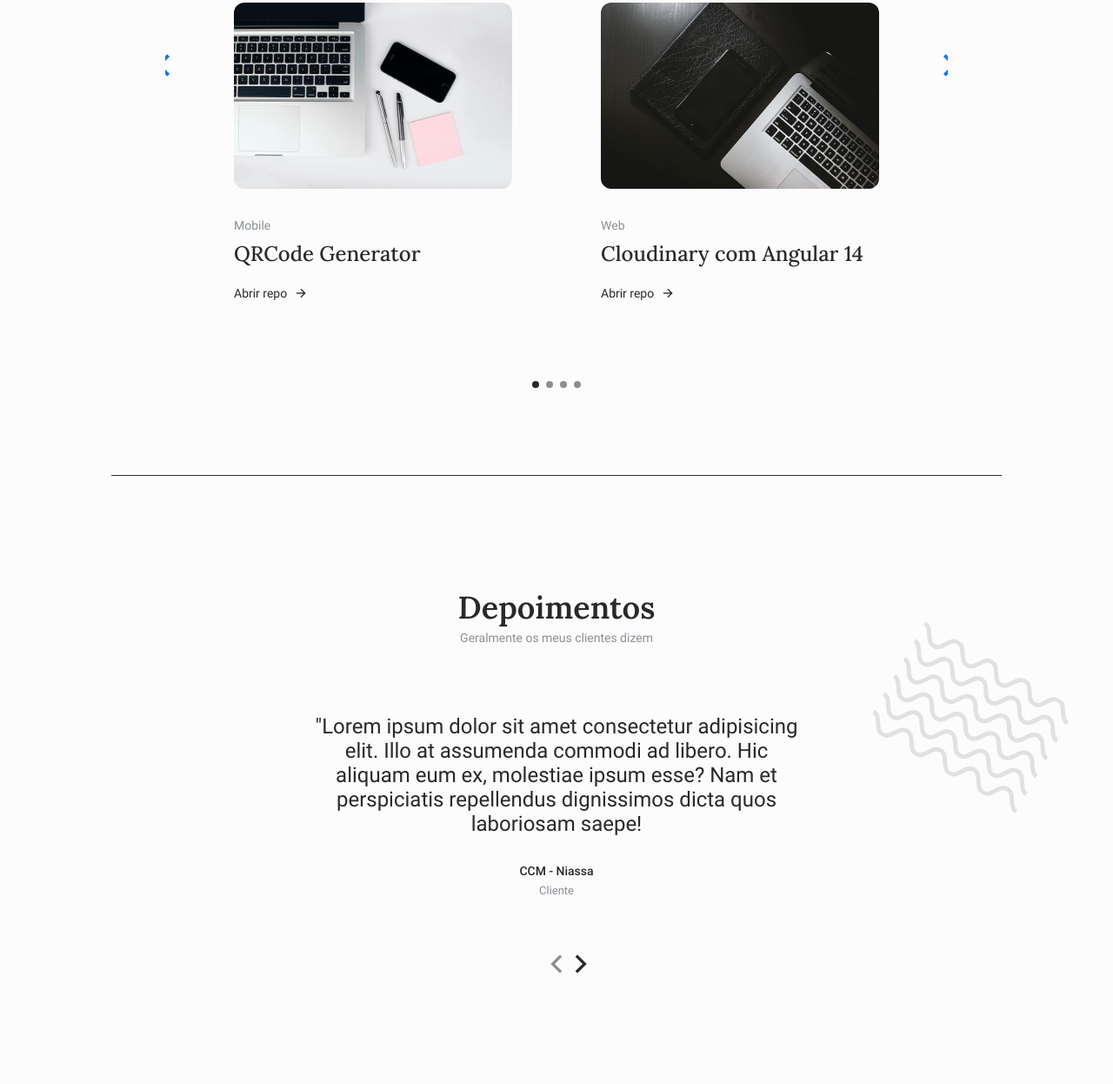
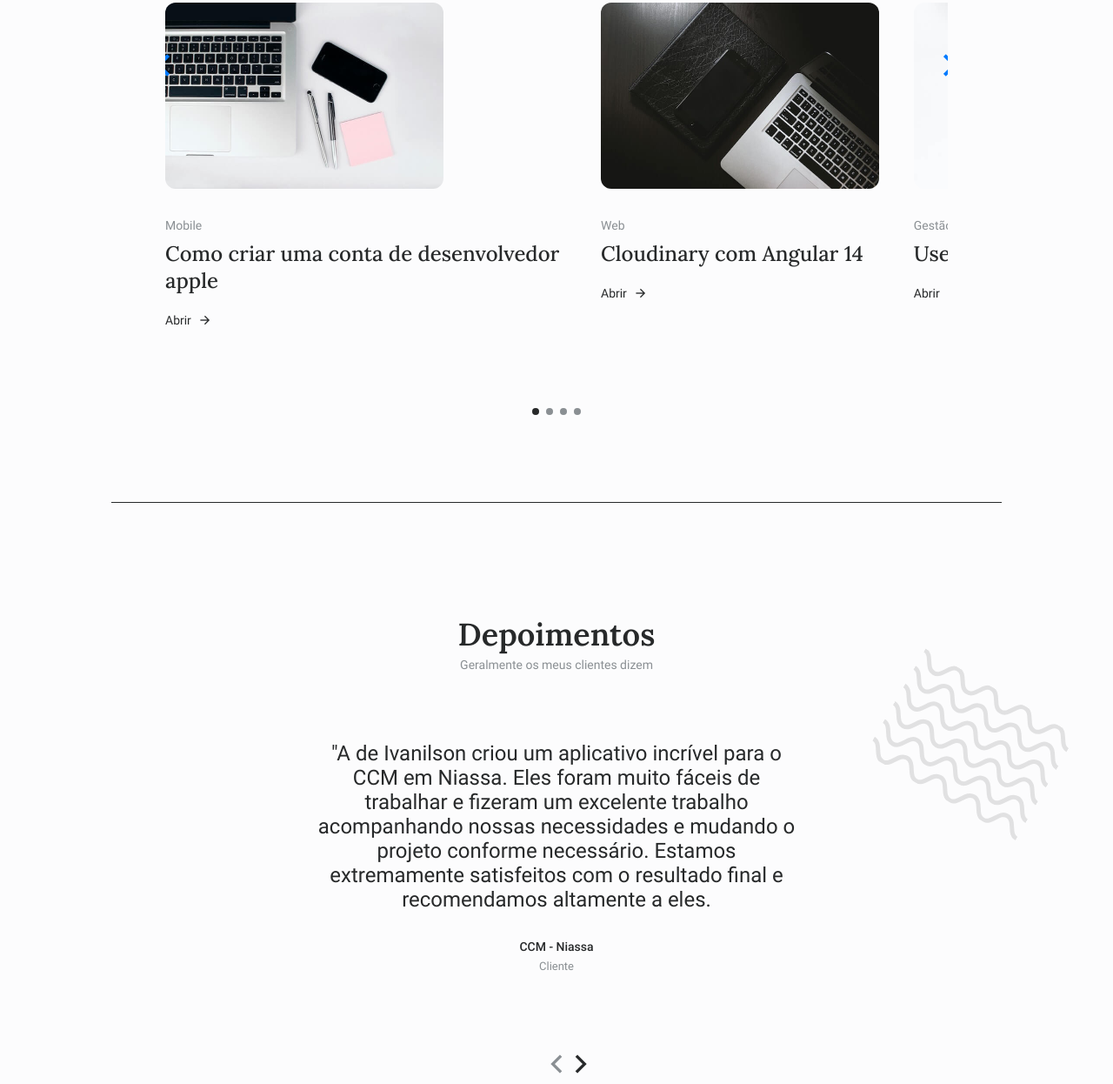
Before and after one commit to ima-antonio/ima-antonio, a plain HTML site: page index.html in a window 1280 px wide. Shown: the part 3942-5188 px from the top of the page at 87% size. Drawn offline with nearby package versions, Linux system fonts and the light colour scheme.

Commit message:
Update 3 - Add testimonial and links

```diff
--- a/index.html
+++ b/index.html
@@ -433,8 +433,8 @@
                                 class="projects__img">
                             <div>
                                 <span class="projects__subtitle">Mobile</span>
-                                <h1 class="projects__title">QRCode Generator</h1>
-                                <a href="#" target="_blank" class="projects__button">Abrir repo <i
+                                <h1 class="projects__title">Como criar uma conta de desenvolvedor apple</h1>
+                                <a href="https://medium.com/@ivanilsonmartinsantonio7/como-criar-uma-conta-de-desenvolvedor-apple-e-publicar-seu-app-na-appstore-603dbbd2bab4" target="_blank" class="projects__button">Abrir <i
                                         class="ri-arrow-right-line"></i></a>
                             </div>
                         </div>
@@ -445,7 +445,7 @@
                             <div>
                                 <span class="projects__subtitle">Web</span>
                                 <h1 class="projects__title">Cloudinary com Angular 14</h1>
-                                <a href="https://medium.com/@ivanilsonmartinsantonio7/angular14-cloudinary-i-642a8960dda7" target="_blank" class="projects__button">Abrir repo <i
+                                <a href="https://medium.com/@ivanilsonmartinsantonio7/angular14-cloudinary-i-642a8960dda7" target="_blank" class="projects__button">Abrir <i
                                         class="ri-arrow-right-line"></i></a>
                             </div>
                         </div>
@@ -454,9 +454,9 @@
                             <img src="assets/img/project3.jpg" alt="Projectos de Ivanilson Martins"
                                 class="projects__img">
                             <div>
-                                <span class="projects__subtitle">Mobile</span>
-                                <h1 class="projects__title">Local Notification</h1>
-                                <a href="#" target="_blank" class="projects__button">Abrir repo <i
+                                <span class="projects__subtitle">Gestão</span>
+                                <h1 class="projects__title">Use o git como um programador Sénior</h1>
+                                <a href="https://medium.com/@ivanilsonmartinsantonio7/use-o-git-como-um-programador-s%C3%A9nior-parte-ii-9c96971771a0" target="_blank" class="projects__button">Abrir <i
                                         class="ri-arrow-right-line"></i></a>
                             </div>
                         </div>
@@ -465,9 +465,9 @@
                             <img src="assets/img/project4.jpg" alt="Projectos de Ivanilson Martins"
                                 class="projects__img">
                             <div>
-                                <span class="projects__subtitle">Mobile</span>
-                                <h1 class="projects__title">Acessar a Galery e Fototeca</h1>
-                                <a href="#" target="_blank" class="projects__button">Abrir repo <i
+                                <span class="projects__subtitle">Mobile/Web</span>
+                                <h1 class="projects__title">Conheça o Angular Framework</h1>
+                                <a href="https://medium.com/@ivanilsonmartinsantonio7/conhe%C3%A7a-o-angular-framework-76ac6a7ecfa5" target="_blank" class="projects__button">Abrir repo <i
                                         class="ri-arrow-right-line"></i></a>
                             </div>
                         </div>
@@ -497,9 +497,12 @@
                         <!--==================== TESTIMONIAL 1 ====================-->
                         <div class="testimonial__content swiper-slide">
                             <p class="testimonial__description">
-                                "Lorem ipsum dolor sit amet consectetur adipisicing elit. Illo at assumenda commodi ad
-                                libero. Hic aliquam eum ex, molestiae ipsum esse? Nam et perspiciatis repellendus
-                                dignissimos dicta quos laboriosam saepe!
+                                "A de Ivanilson criou um aplicativo incrível
+                                para o CCM em Niassa. Eles foram muito fáceis de trabalhar
+                                e fizeram um excelente trabalho acompanhando nossas
+                                necessidades e mudando o projeto conforme necessário.
+                                Estamos extremamente satisfeitos com o resultado
+                                final e recomendamos altamente a eles.
                             </p>
                             <div>
                                 <h3 class="testimonial__name">CCM - Niassa</h3>
@@ -509,9 +512,11 @@
                         <!--==================== TESTIMONIAL 2 ====================-->
                         <div class="testimonial__content swiper-slide">
                             <p class="testimonial__description">
-                                "Lorem ipsum dolor sit amet consectetur adipisicing elit. Illo at assumenda commodi ad
-                                libero. Hic aliquam eum ex, molestiae ipsum esse? Nam et perspiciatis repellendus
-                                dignissimos dicta quos laboriosam saepe!
+                                "Nós pedimos para o Ivanilson criar nosso novo site e estamos
+                                extremamente satisfeitos com o resultado.
+                                Ele foi muito profissionais e fiz um excelente trabalho de seguir nossas instruções
+                                e criar algo que era exatamente o que queríamos.
+                                O site está funcionando muito bem e estamos recebendo comentários positivos de nossos clientes.
                             </p>
                             <div>
                                 <h3 class="testimonial__name">Jorgina Mateus Goveia</h3>
@@ -521,9 +526,9 @@
                         <!--==================== TESTIMONIAL 3 ====================-->
                         <div class="testimonial__content swiper-slide">
                             <p class="testimonial__description">
-                                "Lorem ipsum dolor sit amet consectetur adipisicing elit. Illo at assumenda commodi ad
-                                libero. Hic aliquam eum ex, molestiae ipsum esse? Nam et perspiciatis repellendus
-                                dignissimos dicta quos laboriosam saepe!
+                                "Nós falamos para ele que queriamos estar em um excelente nivel de ranking no Google.
+                                Nós notamos uma significativa melhora no tráfego do nosso site em apenas 1 mês.
+                                Ele foi muito profissionais e fácil de trabalhar.
                             </p>
                             <div>
                                 <h3 class="testimonial__name">JACSM Advogados</h3>
```
